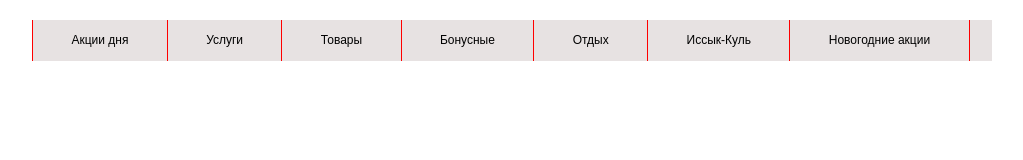
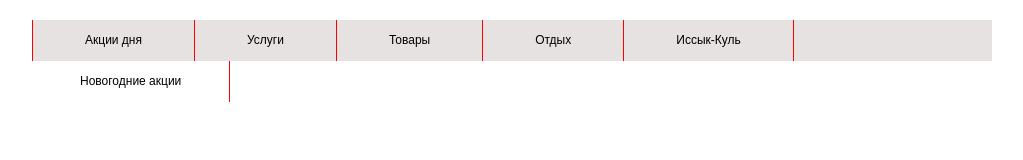
Before and after one commit to skriv/Justify_Tabs, a plain HTML site: page index.html in a window 1280 px wide. Shown: the whole page, without its empty margins (128-1151 px from the left). Drawn offline with Linux system fonts and the light colour scheme.

Commit message:
return to PX

```diff
--- a/index.html
+++ b/index.html
@@ -13,7 +13,6 @@
 			<li>Акции дня
 			<li>Услуги
 			<li>Товары
-			<li>Бонусные
 			<li>Отдых
 			<li>Иссык-Куль
 			<li>Новогодние акции
--- a/js/functions.js
+++ b/js/functions.js
@@ -3,21 +3,31 @@ var tabWidthRunningSum = [];
 
 var viewportWidth = 0;
 var tabsCount = 0;
+var tabHeights = 0;
 
 $(document).ready(function($){
 
 	var freeplace = calculatePercent();
-	//Округляем до целого числа + 0.545
-	freeplace = (Math.floor(freeplace)*100/100);
+
 	console.log("freeplace " + freeplace);
 
-	// присваиваем каждому элементу отступ справа и слева
-	$("#nav li").each(function(i, val) {
-		$(val).css({"padding-left": + freeplace + "%", "padding-right": + freeplace + "%"});
-	});
+	paddingSize(freeplace);
 
+	tabHeights = $("#wrapper ul").innerHeight()
+
+	 if (tabHeights > 41) {
+	 	alert(tabWidths.length);
+	 	$("li:last-child").css({"padding-left": + freeplace-4 + "px", "padding-right": + freeplace-4 + "px"});
+	 };
 });
 
+
+// присваиваем каждому элементу отступ справа и слева
+paddingSize = function(padding){
+	$("#nav li").each(function(i, val) {
+		$(val).css({"padding-left": + padding + "px", "padding-right": + padding + "px"});
+	});
+}
 
 //Определяем ширину свободного места в процентах от общей ширины
 
@@ -25,23 +35,17 @@ calculatePercent = function(){
 	//Ширины контейнера в РХ
 	viewportWidth = $("#wrapper").innerWidth();
 
+
 	//Ширина всех табов
 	var totalWidth = calculateTabWidths();
 
-	// Считаем проценты
-	var delta = 100 -((totalWidth * 100)/viewportWidth);
-	var percent = (delta / tabWidths.length)/2;
+	// Считаем остаток, дели на кол-во табов
+	var delta = (viewportWidth-totalWidth) / tabWidths.length;
 
+	//Определяем размер паддинка
+	var padd = (delta / 2)/100*100;
 
-	//Cчитаем проценты полосочек
-	//var border = tabWidths.length + 1;
-
-	console.log("Ширины контейнера " + viewportWidth);
-	console.log("Ширина всех табов " + totalWidth);
-	console.log("Проценты " + delta);
-	console.log("Padding " + percent);
-
-	return percent;
+	return padd;
 }
 
 //Ширина всех табов
--- a/stylesheets/screen.css
+++ b/stylesheets/screen.css
@@ -11,6 +11,7 @@ body{
 
 #wrapper{
   width: 960px;
+  height: 41px;
   background-color: #e7e2e2;
   margin: 0 auto;
 }
@@ -22,7 +23,7 @@ ul{
 li{
   display: inline-block;
   border-right: 1px solid red;
-  height: 41px;
+  /*height: 41px;*/
   line-height: 41px;
 }
 
```
